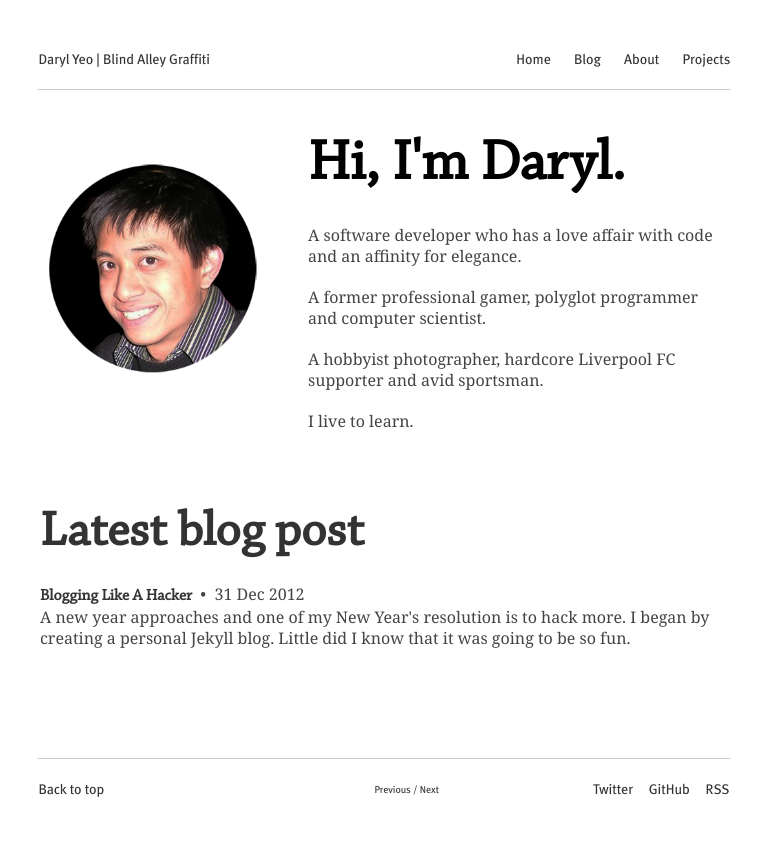
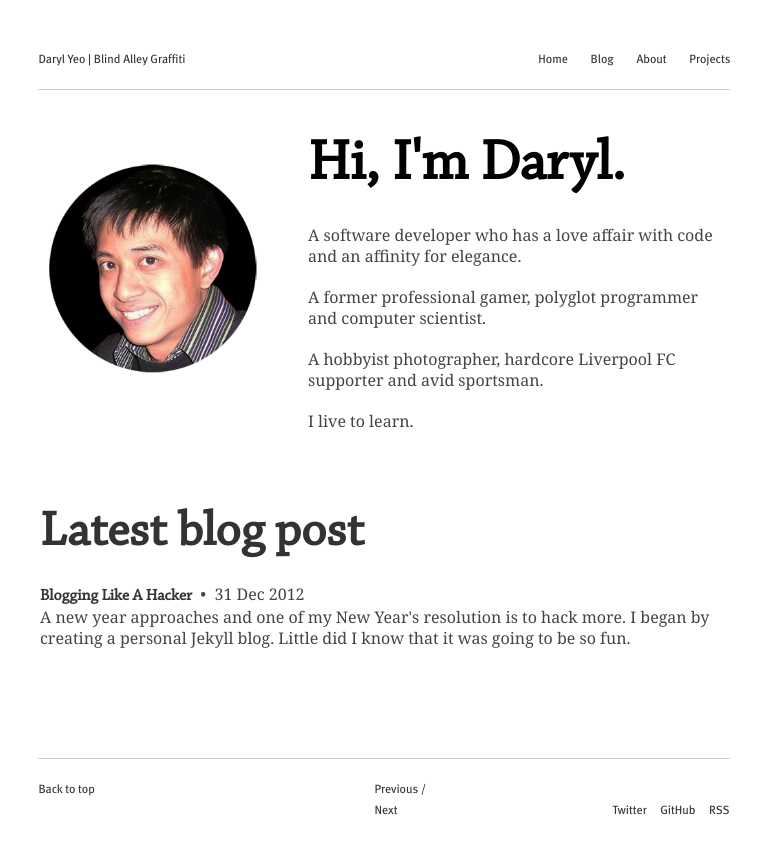
Before and after one commit to aacyun/jianxioy.github.com, a Jekyll site: the page built from index.html, in a window 768 px wide. Shown: the top 854 px of the page. Built offline with Jekyll 4.4.1, drawn with Linux system fonts in a browser that asks for light colours; Markdown is read by kramdown in place of the engine named in the settings.

Commit message:
Testing phone.

```diff
--- a/static/css/layout.css
+++ b/static/css/layout.css
@@ -172,6 +172,7 @@ a:hover {
 			right: -80px;
 			bottom: 39px;
 			margin-bottom: -20px;
+			font-size: 12px;
 		}
 		#latest {
 			position: relative;
@@ -181,14 +182,16 @@ a:hover {
 		.back-to-top {
 			position: relative;
 			right: 10px;
+			font-size: 12px;
 		}
-		.footer-nav {
-			font-size: 10px;
+		.footer-nav, #logo-primary {
+			font-size: 12px;
 		}
 		.offsite-links {
 			position: relative;
 			left: 365px;
 			top: -21px;
+			font-size: 12px;
 		}
 	}
 
```
